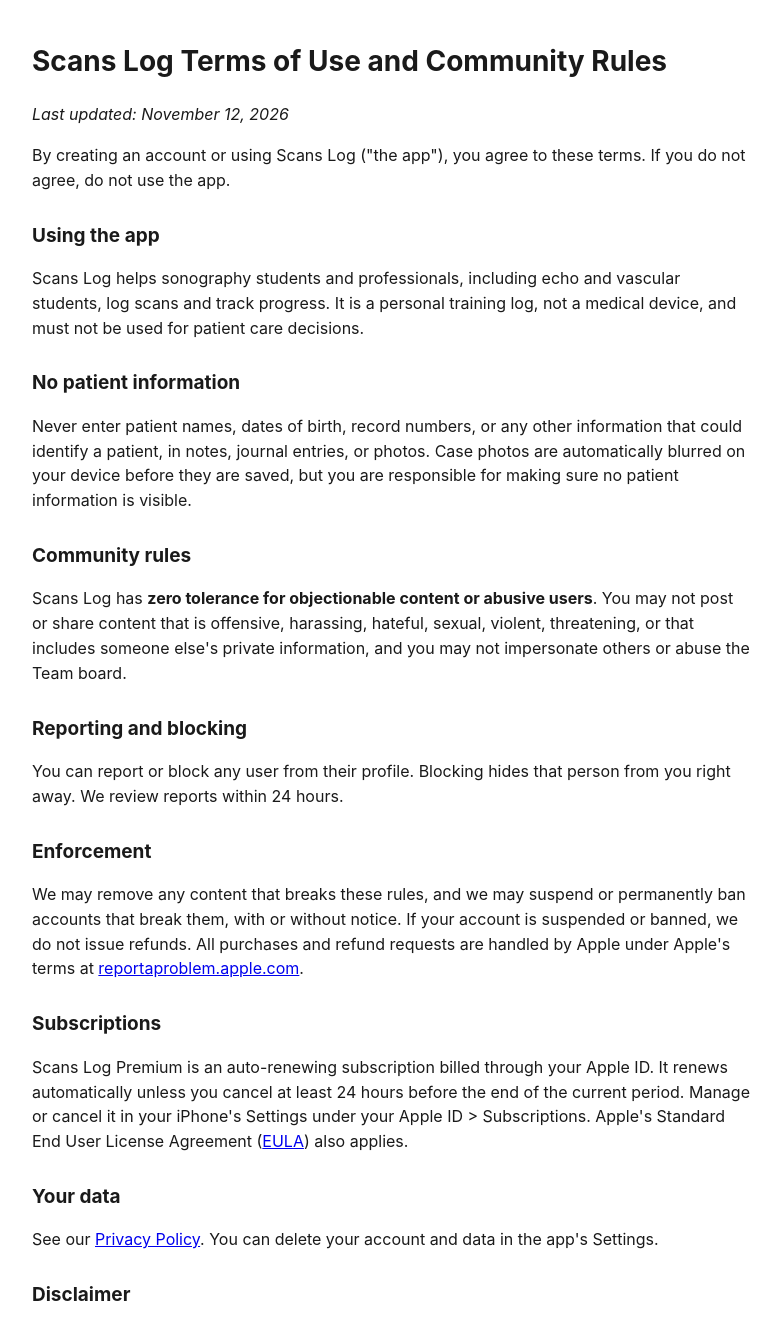
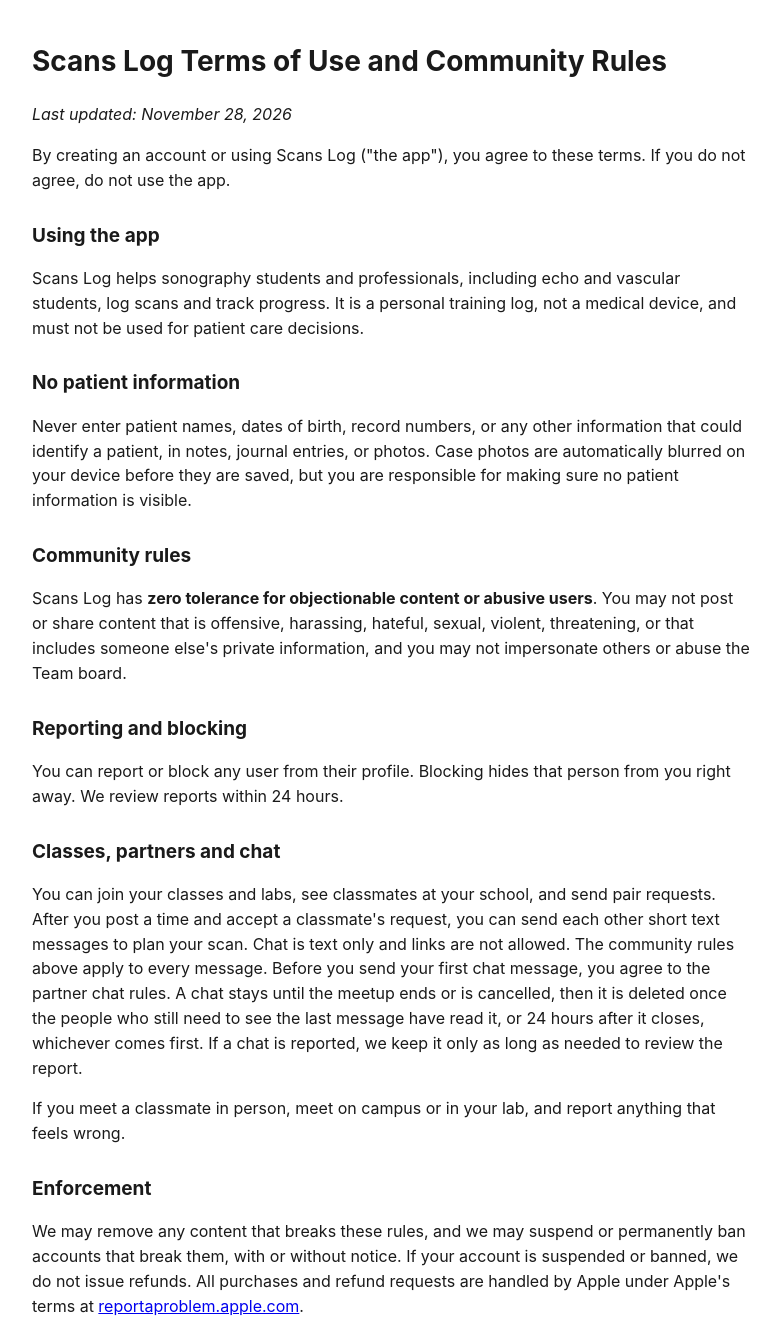
Before and after one commit to lenworth-beep/scans-log, a plain HTML site: page terms.html in a window 1280 px wide. Shown: the top 1322 px of the page, without its empty margins (248-1029 px from the left). Drawn offline with Linux system fonts and the light colour scheme.

Commit message:
Add Classes, partners and chat section to terms.html

```diff
--- a/terms.html
+++ b/terms.html
@@ -4,7 +4,7 @@
 <style>body{font:16px/1.55 -apple-system,system-ui,sans-serif;max-width:720px;margin:40px auto;padding:0 20px;color:#1a1a1a}h1{font-size:28px}h2{font-size:19px;margin-top:28px}</style></head>
 <body>
 <h1>Scans Log Terms of Use and Community Rules</h1>
-<p><em>Last updated: November 12, 2026</em></p>
+<p><em>Last updated: November 28, 2026</em></p>
 <p>By creating an account or using Scans Log ("the app"), you agree to these terms. If you do not agree, do not use the app.</p>
 <h2>Using the app</h2>
 <p>Scans Log helps sonography students and professionals, including echo and vascular students, log scans and track progress. It is a personal training log, not a medical device, and must not be used for patient care decisions.</p>
@@ -14,6 +14,9 @@
 <p>Scans Log has <strong>zero tolerance for objectionable content or abusive users</strong>. You may not post or share content that is offensive, harassing, hateful, sexual, violent, threatening, or that includes someone else's private information, and you may not impersonate others or abuse the Team board.</p>
 <h2>Reporting and blocking</h2>
 <p>You can report or block any user from their profile. Blocking hides that person from you right away. We review reports within 24 hours.</p>
+<h2>Classes, partners and chat</h2>
+<p>You can join your classes and labs, see classmates at your school, and send pair requests. After you post a time and accept a classmate's request, you can send each other short text messages to plan your scan. Chat is text only and links are not allowed. The community rules above apply to every message. Before you send your first chat message, you agree to the partner chat rules. A chat stays until the meetup ends or is cancelled, then it is deleted once the people who still need to see the last message have read it, or 24 hours after it closes, whichever comes first. If a chat is reported, we keep it only as long as needed to review the report.</p>
+<p>If you meet a classmate in person, meet on campus or in your lab, and report anything that feels wrong.</p>
 <h2>Enforcement</h2>
 <p>We may remove any content that breaks these rules, and we may suspend or permanently ban accounts that break them, with or without notice. If your account is suspended or banned, we do not issue refunds. All purchases and refund requests are handled by Apple under Apple's terms at <a href="https://reportaproblem.apple.com">reportaproblem.apple.com</a>.</p>
 <h2>Subscriptions</h2>
```
